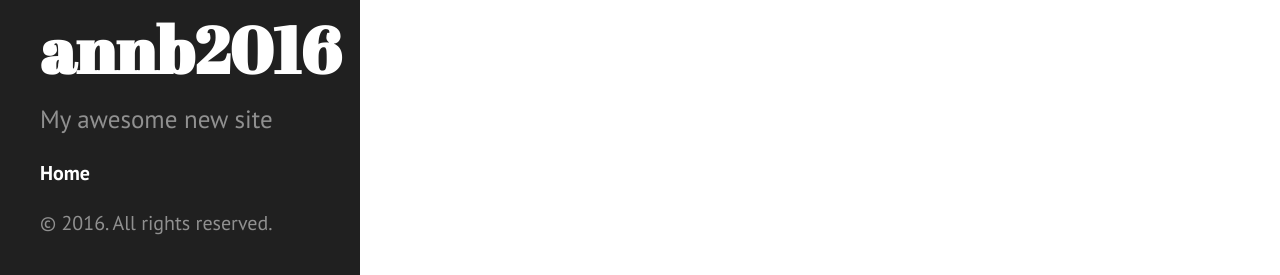
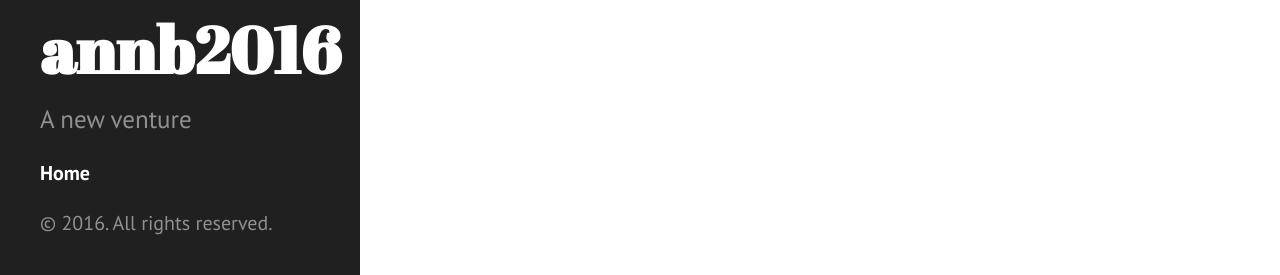
Before and after one commit to annb2016/annb2016.github.io, a Jekyll site: the page built from index.html, in a window 1280 px wide. Shown: the part 622-897 px from the top of the page. Built offline with Jekyll 4.4.1, drawn with Linux system fonts in a browser that asks for light colours; the list of posts is cut into pages by our own code.

Commit message:
Update _config.yml

```diff
--- a/_config.yml
+++ b/_config.yml
@@ -3,6 +3,6 @@ pygments: true
 markdown: kramdown
 url: http://annb2016.github.io
 title: annb2016
-tagline: A log of everyday life
-description: My awesome new site
+tagline: My memoirs
+description: A new venture
 paginate: 5
```
